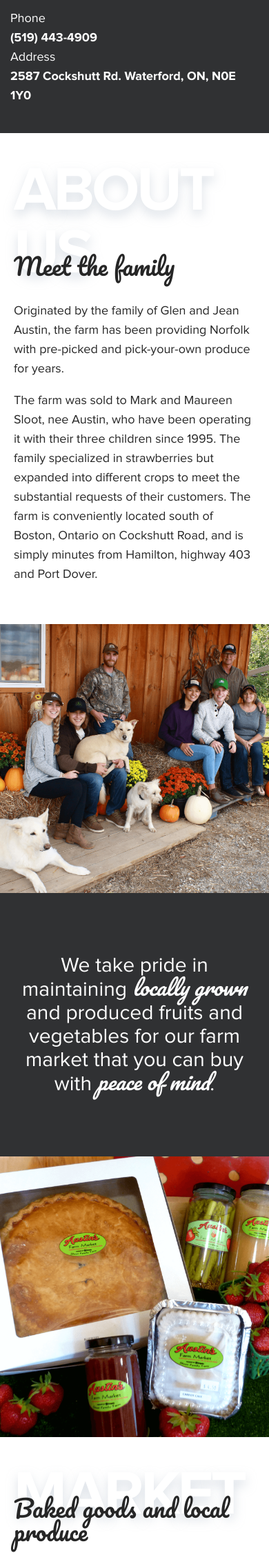
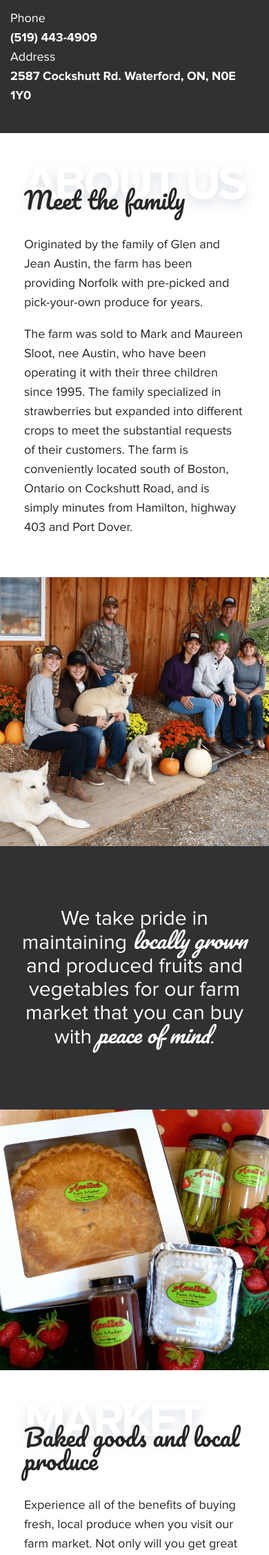
Before and after one commit to Evelyn-McDonald/austins, a PHP site: page / in a window 390 px wide; the page is wider, and only the part inside the window is pictured. Shown: the part 837-3092 px from the top of that part at 69% size. Run offline with PHP 8.4, Linux system fonts and the light colour scheme.

Commit message:
add fluid container

```diff
--- a/index.html
+++ b/index.html
@@ -63,7 +63,7 @@
     </section>
 
     <!-- Contact bar -->
-    <section class="dark contact-bar">
+    <section class="container-fluid dark contact-bar">
       <div class="container">
         <div class="row">
           <div class="col-md-6">
@@ -93,7 +93,7 @@
     </section>
 
     <!-- Family -->
-    <section>
+    <section class="container-fluid">
       <div class="row">
         <div class="col-md-6">
           <div class="section-copy left">
@@ -103,14 +103,14 @@
             <p>The farm was sold to Mark and Maureen Sloot, nee Austin, who have been operating it with their three children since 1995. The family specialized in strawberries but expanded into different crops to meet the substantial requests of their customers. The farm is conveniently located south of Boston, Ontario on Cockshutt Road, and is simply minutes from Hamilton, highway 403 and Port Dover.</p>
           </div>
         </div>
-        <div class="col-md-6 no=padding">
+        <div class="col-md-6 no-padding">
           <img src="static/img/photo1.png" class="section-main-img"/>
         </div>
       </div>
     </section>
 
     <!-- quote -->
-    <section class="dark quote">
+    <section class="container-fluid dark quote">
         <div class="container">
           <div class="col-md-8 col-md-offset-2">
             <h4>We take pride in maintaining <em>locally grown</em> and produced fruits and vegetables for our farm market that you can buy with <em>peace&nbsp;of&nbsp;mind</em>.</h4>
@@ -119,7 +119,7 @@
     </section>
 
     <!-- market -->
-    <section class="market">
+    <section class="container-fluid market">
       <div class="row">
         <div class="col-md-6 no-padding">
           <img src="static/img/photo2.png" class="section-main-img"/>
@@ -144,7 +144,7 @@
     </section>
 
     <!-- m&s seeds -->
-    <section>
+    <section class="container-fluid">
       <div class="row">
         <div class="col-md-6">
           <div class="section-copy left">
@@ -162,7 +162,7 @@
     </section>
 
     <!-- Footer -->
-      <footer class="center">
+      <footer class="container-fluid center">
         <div class="container">
           <span class="logo"></span>
           <div class="row">
--- a/src/scss/pages/home.scss
+++ b/src/scss/pages/home.scss
@@ -13,7 +13,7 @@
         background: rgba(0,0,0,0.4);
         border-radius: 20px;
         padding: 6px 20px;
-        width: 352px;
+        max-width: 352px;
         opacity: 0;
         @include fadeIn(2s ease-in-out 1s forwards);
 
--- a/src/scss/theme.scss
+++ b/src/scss/theme.scss
@@ -47,11 +47,17 @@ h2 {
     margin: 0;
     text-transform: uppercase;
     text-shadow: 0 8px 15px rgba(188,197,209,0.5);
+    @media screen and (max-width: 414px) {
+        font-size: 70px;
+    }
 }
 h3 {
     font-family: 'Pacifico', cursive;
     font-size: 34px;
     margin-top: -44px;
+    @media screen and (max-width: 414px) {
+        margin-top: -30px;
+    }
 }
 h4 {
     font-size: 30px;
```
Also changed, not shown: static/css/main.css.
